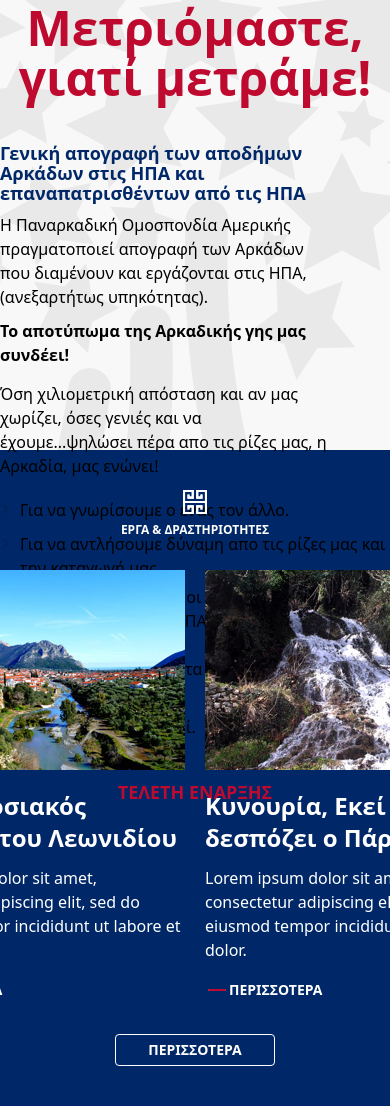
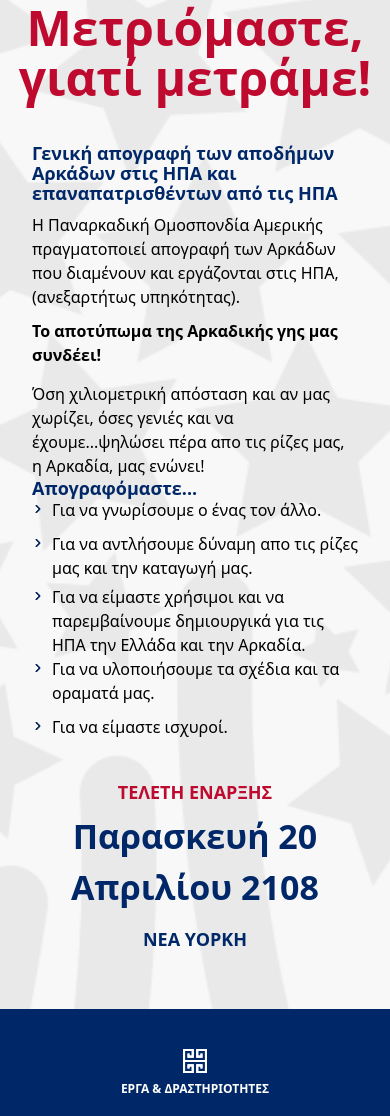
Before and after one commit to stefavramakis/sketch-to-tailwind, a plain HTML site: page index.html in a window 390 px wide. Shown: the part 1044-2160 px from the top of the page. Drawn offline with nearby package versions, Linux system fonts and the light colour scheme.

Commit message:
add responsiveness to census

```diff
--- a/index.css
+++ b/index.css
@@ -80,17 +80,11 @@ header > div {
 #census {
   background: url("./images/bg-census.png") bottom center no-repeat;
   background-size: cover;
-  height: 744px;
 }
 
 #census > h2 {
   color: #bf0a30;
   line-height: 50px;
-}
-
-#census-left {
-  margin-right: 60px;
-  max-width: 464px;
 }
 
 #census-left > h2 {
@@ -100,10 +94,6 @@ header > div {
 #census-left > h3 {
   margin-top: 10px;
   margin-bottom: 15px;
-}
-
-#census-right {
-  max-width: 475px;
 }
 
 #census-right > ul {
@@ -199,12 +189,27 @@ footer {
     transform: translateY(-50%);
     border: 10px #ab0427 solid;
   }
+
   #main-nav {
     height: 60px;
   }
+
   #featured {
     width: 502px;
     height: 502px;
     margin-top: 70px;
   }
+
+  #census {
+    height: 744px;
+  }
+
+  #census-left {
+    margin-right: 60px;
+    max-width: 464px;
+  }
+
+  #census-right {
+    max-width: 475px;
+  }
 }
--- a/index.html
+++ b/index.html
@@ -239,7 +239,7 @@
         Μετριόμαστε, γιατί μετράμε!
       </h2>
       <section class="md:flex leading-6 mx-auto">
-        <div id="census-left">
+        <div id="census-left" class="md:px-0 px-8">
           <h2 class="font-bold leading-5 text-blue">
             Γενική απογραφή των αποδήμων Αρκάδων στις ΗΠΑ και επαναπατρισθέντων
             από τις ΗΠΑ
@@ -256,7 +256,10 @@
             έχουμε...ψηλώσει πέρα απο τις ρίζες μας, η Αρκαδία, μας ενώνει!
           </p>
         </div>
-        <div id="census-right" class="flex flex-col justify-between">
+        <div
+          id="census-right"
+          class="flex flex-col justify-between md:px-0 px-8"
+        >
           <h2 class="font-bold leading-5 text-blue">Απογραφόμαστε...</h2>
           <ul class="pl-5 text-base">
             <li>Για να γνωρίσουμε ο ένας τον άλλο.</li>
@@ -272,7 +275,10 @@
           </ul>
         </div>
       </section>
-      <section id="census-info" class="flex flex-col mx-auto">
+      <section
+        id="census-info"
+        class="flex flex-col mx-auto md:px-0 px-8 text-center"
+      >
         <h3 class="mx-auto font-bold mt-10">ΤΕΛΕΤΗ ΕΝΑΡΞΗΣ</h3>
         <span id="census-date" class="mx-auto font-bold text-blue mt-3"
           >Παρασκευή 20 Απριλίου 2108</span
```
